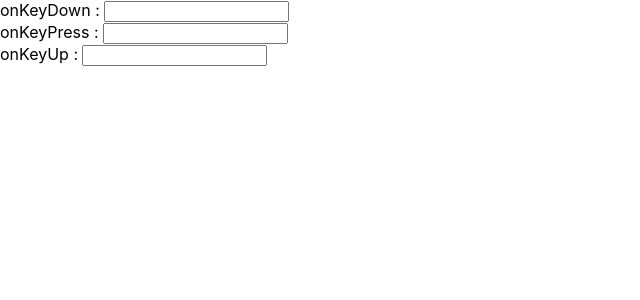
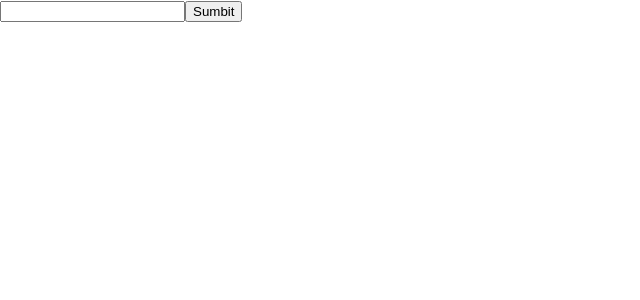
Before and after one commit to chaengs/React200, a React (Create React App) app: page / in a window 1280 px wide. Shown: the top 300 px of the page, without its empty margins (0-640 px from the left). Built offline with nearby package versions, Linux system fonts and the light colour scheme.

Commit message:
072 submit 이벤트 사용하기기 (onSubmit)

```diff
--- a/src/App.js
+++ b/src/App.js
@@ -1,10 +1,10 @@
 import React from 'react';
-import ReactOnKey from './R071_OnKey'
+import ReactonSubmit from './R072_onSubmit'
 
 function App() {
   return (
     <div>
-      <ReactOnKey />
+      <ReactonSubmit />
     </div>
   );
 }
--- /dev/null
+++ b/src/R072_onSubmit.js
@@ -0,0 +1,20 @@
+import React, { Component } from "react";
+
+class R072_onSubmit extends Component {
+    Submit(e) {
+        var inputValue = document.getElementById("inputId").value;
+        console.log("inputValue : "+inputValue);
+        e.preventDefault(); //submit 이후에 페이지 새로고침 방지
+    }
+
+    render() {
+        return (
+            <form onSubmit={this.Submit}>
+                <input type="text" name="inputName" id="inputId"/>
+                <input type="submit" value="Sumbit"/>
+            </form>
+        )
+    }
+}
+
+export default R072_onSubmit;
```
